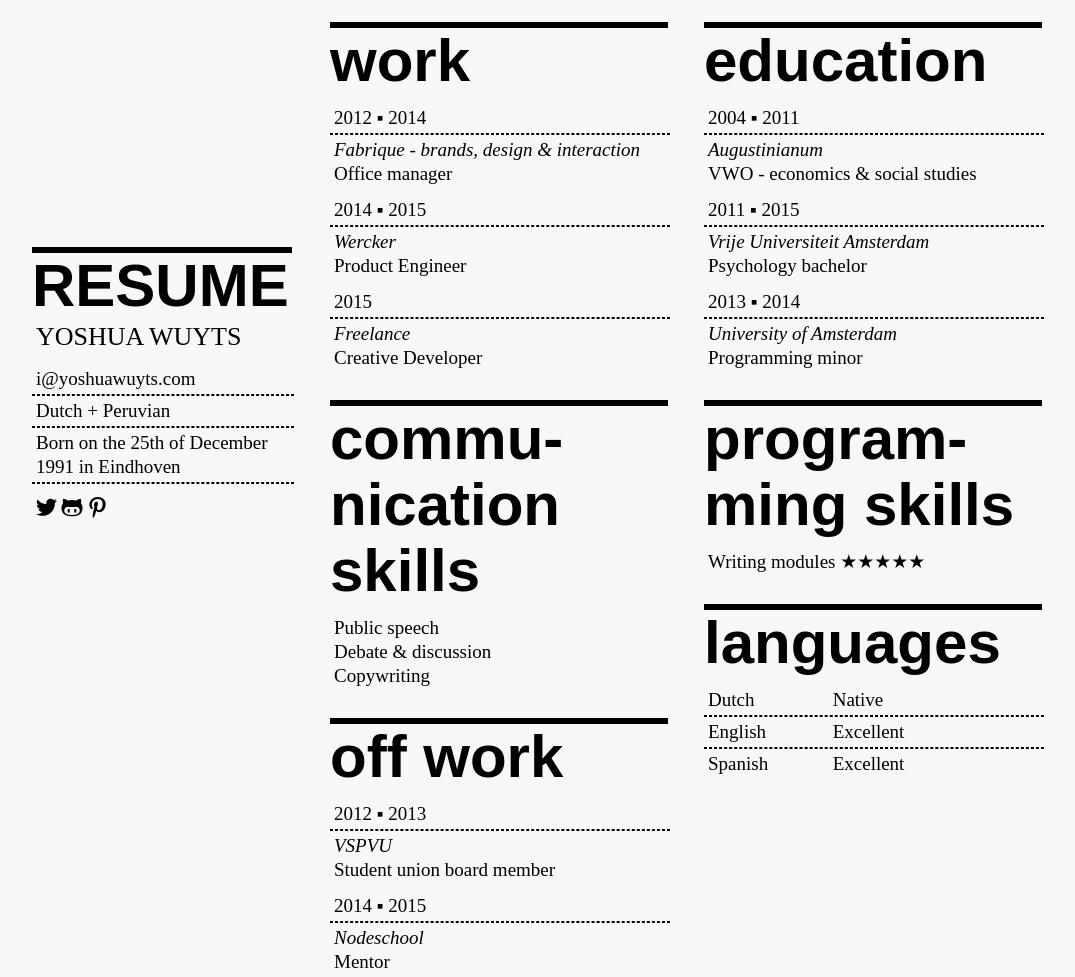
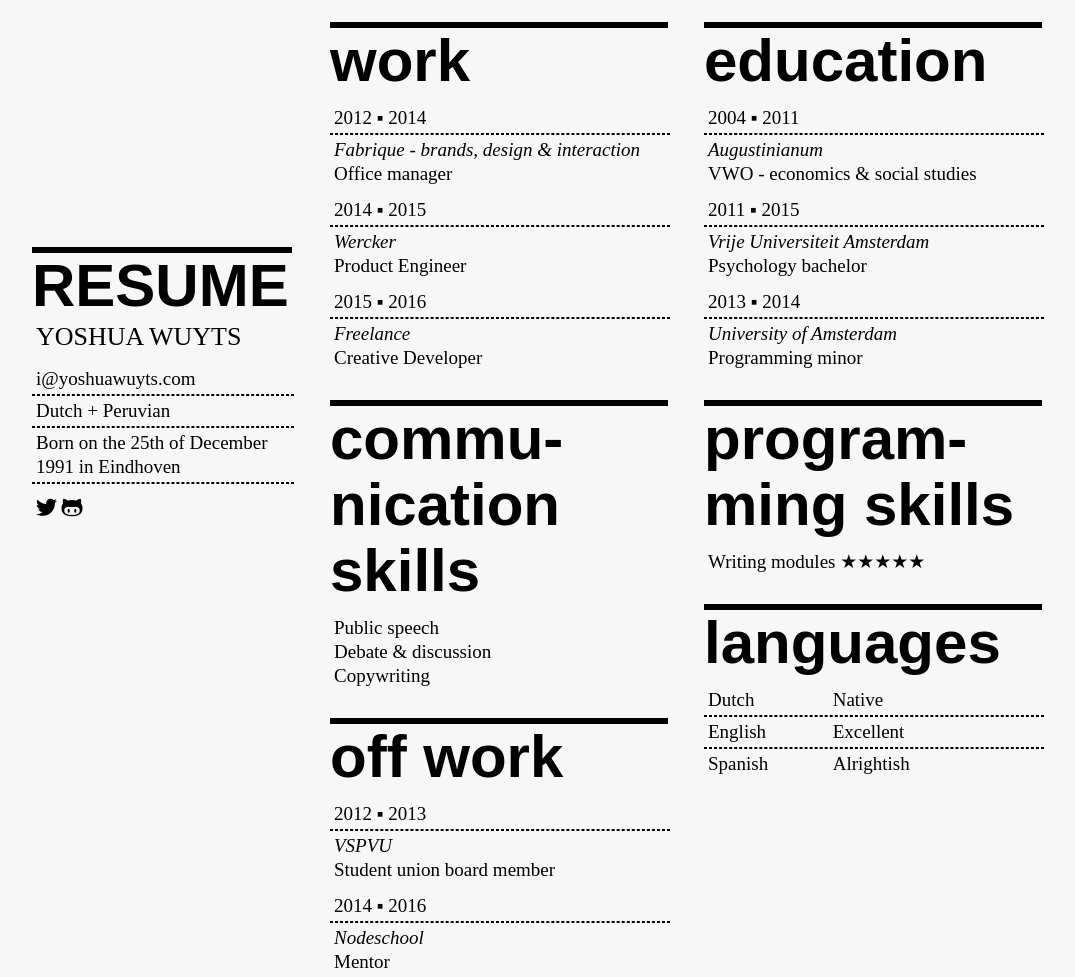
Before and after one commit to yoshuawuyts/resume, a website: page index.html in a window 1280 px wide. Shown: the top 977 px of the page, without its empty margins (113-1188 px from the left). Drawn offline with Linux system fonts and the light colour scheme.

Commit message:
content: early 2016 refresh

```diff
--- a/index.html
+++ b/index.html
@@ -36,7 +36,6 @@ window.analytics.page();
               <div class="size1of1">
                 <a class="ss-icon mediumCopy" href="http://twitter.com/yoshuawuyts">twitter</a>
                 <a class="ss-icon" href="http://github.com/yoshuawuyts">octocat</a>
-                <a class="ss-icon" href="http://pinterest.com/yoshuawuyts">pinterest</a>
               </div>
             </div>
           </div>
@@ -62,7 +61,7 @@ window.analytics.page();
               <p>Product Engineer</p>
             </li>
             <li>
-              <p class="work">2015</p>
+              <p class="work">2015 ▪ 2016</p>
               <div class="dash"></div>
               <p class="em">Freelance</p>
               <p>Creative Developer</p>
@@ -91,7 +90,7 @@ window.analytics.page();
               <p>Student union board member</p>
             </li>
             <li>
-              <p class="offwork">2014 ▪ 2015</p>
+              <p class="offwork">2014 ▪ 2016</p>
               <div class="dash"></div>
               <p class='em'>Nodeschool</p>
               <p>Mentor</p>
@@ -166,7 +165,7 @@ window.analytics.page();
               <p>Spanish</p>
             </div>
             <div class="size2of3">
-              <p>Excellent</p>
+              <p>Alrightish</p>
             </div>
           </div>
         </div>
```
